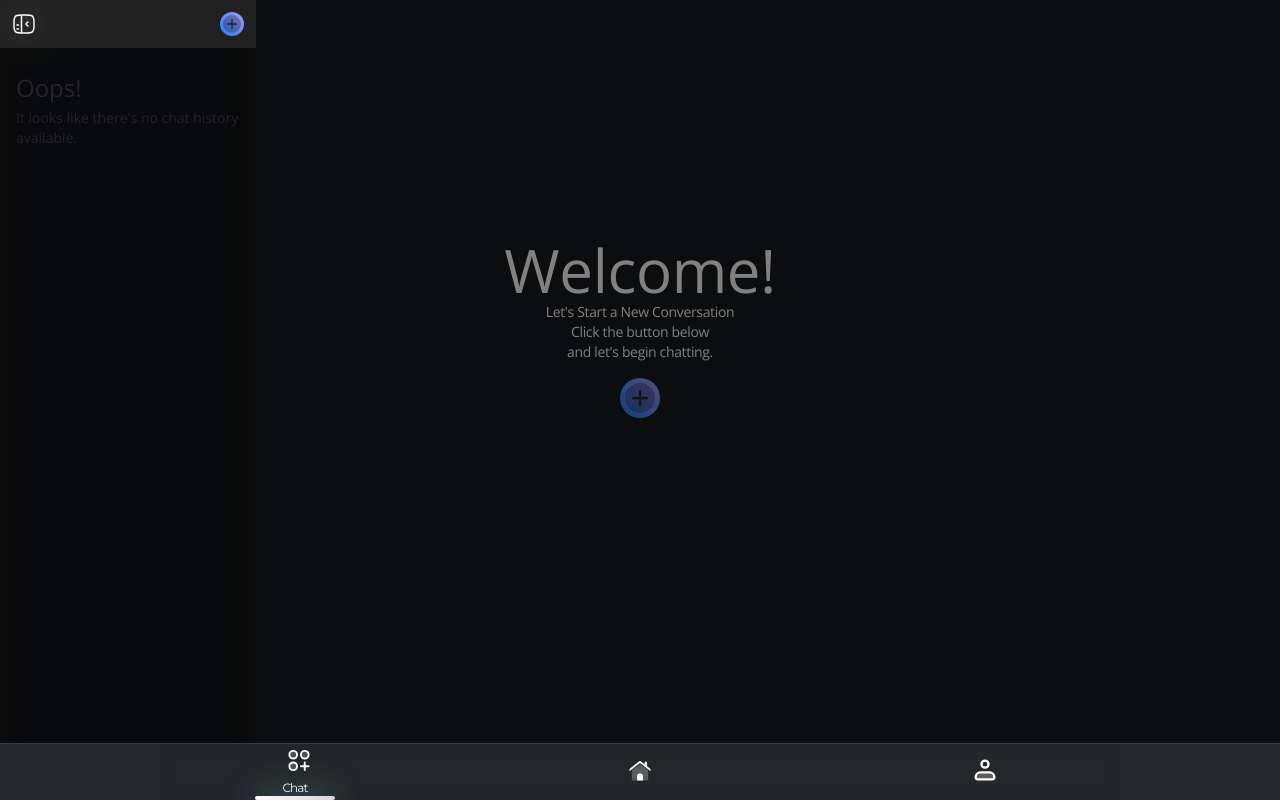
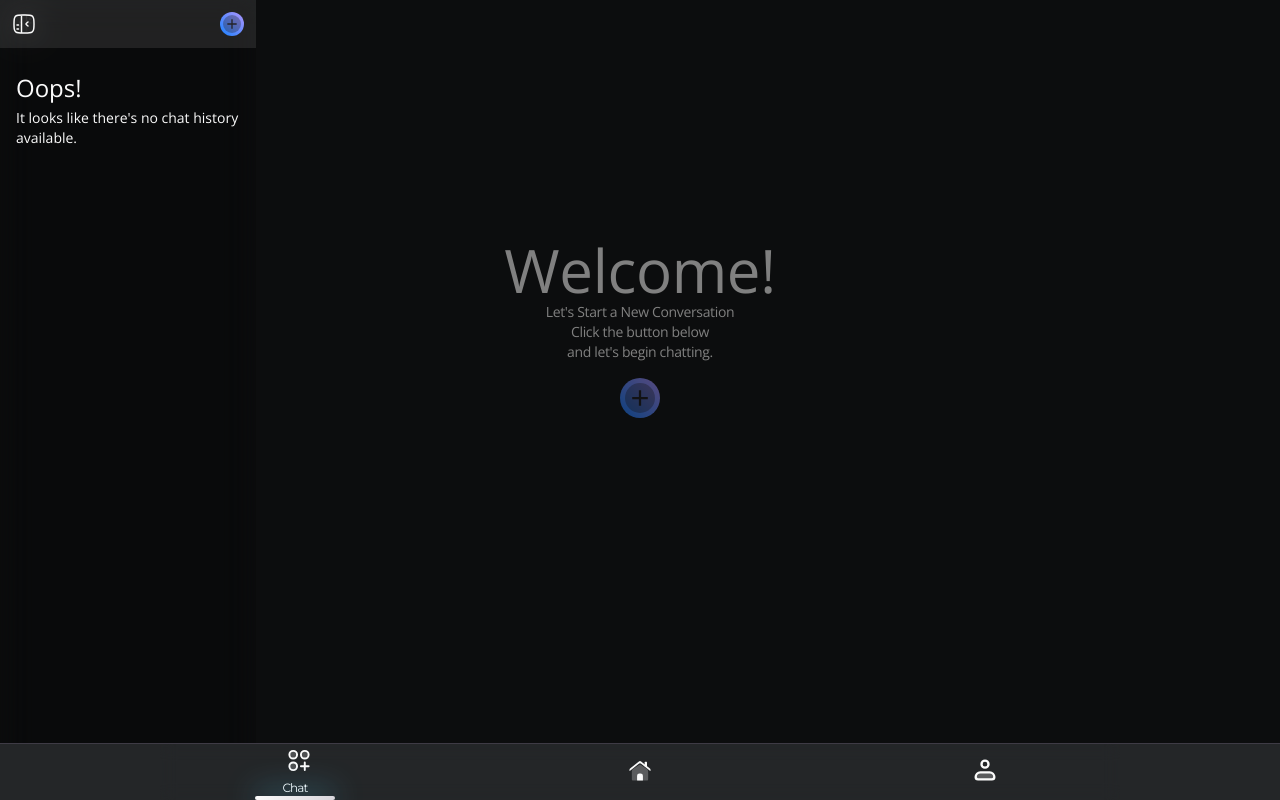
Before and after one commit to mohd-Bilal-exe/verbi.AI, a React (Vite) app: page /Chat in a window 1280 px wide. Both pictures are taken after a click on the button 24 px from the left and 24 px from the top of the page. Built offline with nearby package versions, Linux system fonts and the light colour scheme; a web font is replaced by a local one.

Commit message:
Amam mastake ho gai, last commmit hopefully

```diff
--- a/src/components/ChatHistory.jsx
+++ b/src/components/ChatHistory.jsx
@@ -71,7 +71,7 @@ export default function ChatHistory({ setSidebarOpen }) {
       {Object.keys(chats).length === 0 ? (
         <span
           className={`${
-            isDarkMode ? " text-copyLight" : " text-copy"
+            isDarkMode ? " text-copy" : " text-copyLight"
           } mx-4 flex flex-col text-sm  `}
         >
           <span className={`text-2xl my-1 `}>Oops! </span> It looks like
```
